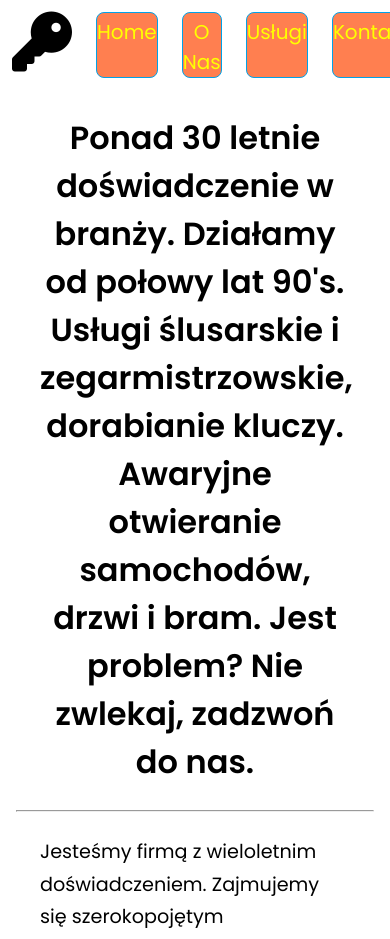
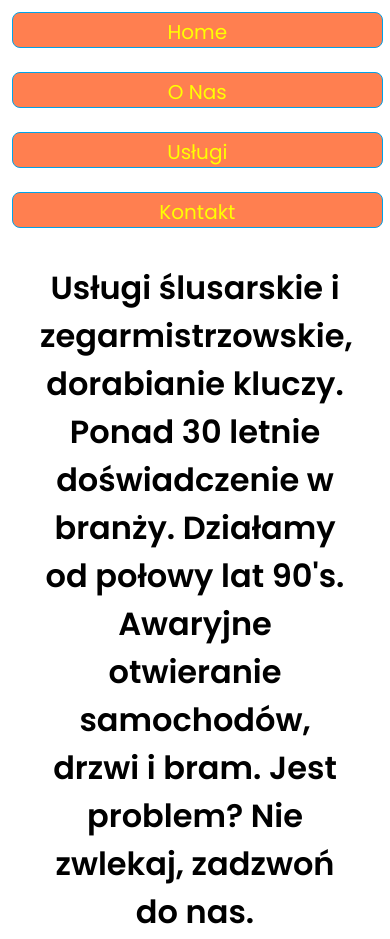
Before and after one commit to mofffon/Zaklad-Kluczykarski-4.0, a plain HTML site: page index.html in a window 390 px wide. Shown: the top 939 px of the page. Drawn offline with Linux system fonts and the light colour scheme.

Commit message:
Add media queries for index.html

```diff
--- a/index.html
+++ b/index.html
@@ -23,6 +23,8 @@
     />
     <link rel="stylesheet" href="./styles/main.css" />
     <link rel="stylesheet" href="./styles/index.css" />
+    <link rel="stylesheet" href="./styles/main-media-queries.css" />
+    <link rel="stylesheet" href="./styles/index-media-queries.css" />
   </head>
   <body>
     <div class="container">
@@ -37,8 +39,8 @@
       </header>
       <main>
         <h1>
-          Ponad 30 letnie doświadczenie w branży. Działamy od połowy lat 90's.
-          Usługi ślusarskie i zegarmistrzowskie, dorabianie kluczy. Awaryjne
+          Usługi ślusarskie i zegarmistrzowskie, dorabianie kluczy. Ponad 30
+          letnie doświadczenie w branży. Działamy od połowy lat 90's. Awaryjne
           otwieranie samochodów, drzwi i bram. Jest problem? Nie zwlekaj,
           zadzwoń do nas.
         </h1>
--- /dev/null
+++ b/styles/index-media-queries.css
@@ -0,0 +1,5 @@
+@media screen and (max-width: 768px) {
+  .service-card {
+    width: 100%;
+  }
+}
--- /dev/null
+++ b/styles/main-media-queries.css
@@ -0,0 +1,13 @@
+@media screen and (max-width: 768px) {
+  nav {
+    flex-direction: column;
+  }
+
+  nav .left {
+    display: none;
+  }
+
+  nav .nav-btn {
+    width: 95%;
+  }
+}
--- a/styles/main.css
+++ b/styles/main.css
@@ -56,6 +56,7 @@ footer {
   display: flex;
   padding: 24px;
   justify-content: space-between;
+  align-items: center;
 }
 
 footer .fb-icon-wrap p {
```
